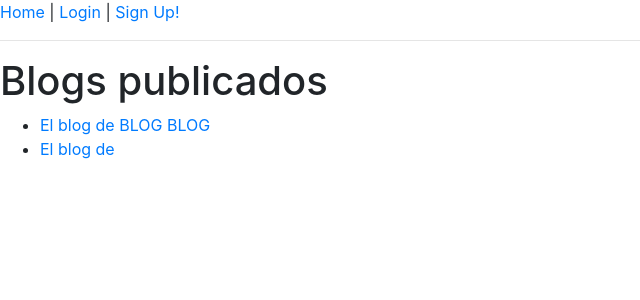
After one commit to VIRIATO80/WordPlease, a Django app: page /blogs/ in a window 1280 px wide. The commit adds this page. Shown: the top 300 px of the page, without its empty margins (0-640 px from the left). Run offline with Django 3.2, Linux system fonts and the light colour scheme; data comes from the database, SQL or seed files in the repository; both versions use the stored data as it was after the commit; some libraries are stand-ins or nearby versions.

Commit message:
commit 4

```diff
--- a/src/blogs/templates/base.html
+++ b/src/blogs/templates/base.html
@@ -17,7 +17,7 @@
             <a href="{% url "create_post_page" %}">Create Post</a> |
             <a href="{% url "logout_page" %}">Logout</a>
         {% else %}
-            <a href="{% url "login_page" %}">Login</a>
+            <a href="{% url "login_page" %}">Login</a> | <a href="{% url "signup_page" %}">Sign Up!</a>
         {% endif %}
         <hr>
     </div>
--- /dev/null
+++ b/src/blogs/templates/blogs_list.html
@@ -0,0 +1,12 @@
+{% extends "base.html" %}
+{% block head_title %} Listado de Blogs {% endblock %}
+{% block content %}
+    <h1>Blogs publicados</h1>
+    <ul>
+    {% for blog in blogs %}
+       <li>
+        <a href="/blogs/{{blog.username}}">El blog de {{blog.first_name}} {{blog.last_name}}</a>
+       </li>
+    {% endfor %}
+    </ul>
+{% endblock %}
--- a/src/blogs/views.py
+++ b/src/blogs/views.py
@@ -1,6 +1,10 @@
 from django.contrib.auth import login
+from django.contrib.auth.mixins import LoginRequiredMixin
+from django.contrib.auth.models import User
+from django.http import Http404
 from django.shortcuts import redirect, render
 from django.views import View
+from django.views.generic import DetailView
 
 from blogs.forms import SignUpForm, PostForm
 
@@ -12,11 +16,18 @@ def home(request):
     context = {'posts': all_post}
     return render(request, "home.html", context)
 
+
 def user_posts_list(request, nombre_usuario):
     posts_list = Post.objects.filter(user__username=nombre_usuario).order_by("-publish_date")
     # posts_list = Post.objects.get(user.username=nombre_usuario).order_by("-publish_date")
     context = {'posts': posts_list}
     return render(request, "home.html", context)
+
+
+def blogs_list(request):
+    all_blogs = User.objects.all().order_by("username")
+    return render(request, "blogs_list.html", {"blogs": all_blogs})
+
 
 class SignUpView(View):
 
@@ -36,7 +47,9 @@ class SignUpView(View):
         return render(request, "signup.html", {"form": form})
 
 
-class CreatePostView(View):
+class CreatePostView(LoginRequiredMixin, View):
+
+    login_url = "/login"
 
     def get(self, request):
         form = PostForm()
@@ -50,3 +63,20 @@ class CreatePostView(View):
             post = form.save()
             return redirect("home_page")
         return render(request, "create_post_form.html", {"form": form})
+
+
+class PostDetailView(DetailView):
+
+    model = Post
+
+    def get_context_data(self, **kwargs):
+        context = super().get_context_data(**kwargs)
+        return context
+
+    def detail_view(request, pk):
+        try:
+            post_id = Post.objects.get(pk=pk)
+        except Post.DoesNotExist:
+            raise Http404("Book does not exist")
+
+        return render(request, 'post_detail.html', context={'post': post_id, })
--- a/src/wordplease/urls.py
+++ b/src/wordplease/urls.py
@@ -18,7 +18,7 @@ from django.urls import path
 from django.conf import settings
 from django.conf.urls.static import static
 
-from blogs.views import SignUpView, home, CreatePostView, user_posts_list
+from blogs.views import SignUpView, PostDetailView, home, CreatePostView, user_posts_list, blogs_list
 from users.views import logout, LoginView
 
 urlpatterns = [
@@ -26,10 +26,13 @@ urlpatterns = [
 
     path('login/', LoginView.as_view(), name="login_page"),
     path('logout/', logout, name="logout_page"),
+    path('signup/', SignUpView.as_view(), name="signup_page"),
 
     path('', home, name="home_page"),
     path('new-post/', CreatePostView.as_view(), name="create_post_page"),
+    path('blogs/', blogs_list, name="blogs_list__page"),
     path('blogs/<nombre_usuario>', user_posts_list, name="posts_user_page"),
+    path('blogs/<post_id>', PostDetailView.as_view(), name="post_detail_page"),
 
-    path('signup/', SignUpView.as_view(), name="signup_page")
+
 ] + static(settings.MEDIA_URL, document_root=settings.MEDIA_ROOT)
```
Also changed, not shown: src/blogs/templates/post_detail.html (added, +10 -0 lines), src/db.sqlite3.
